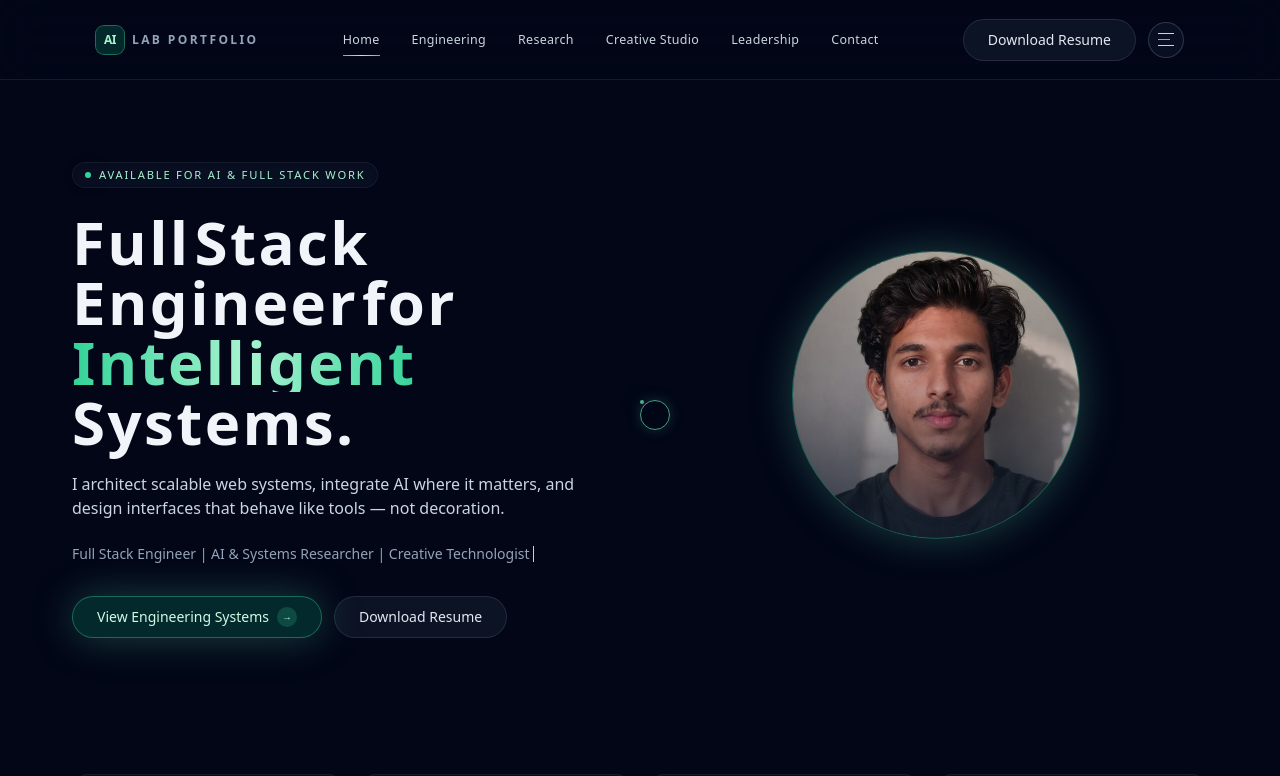
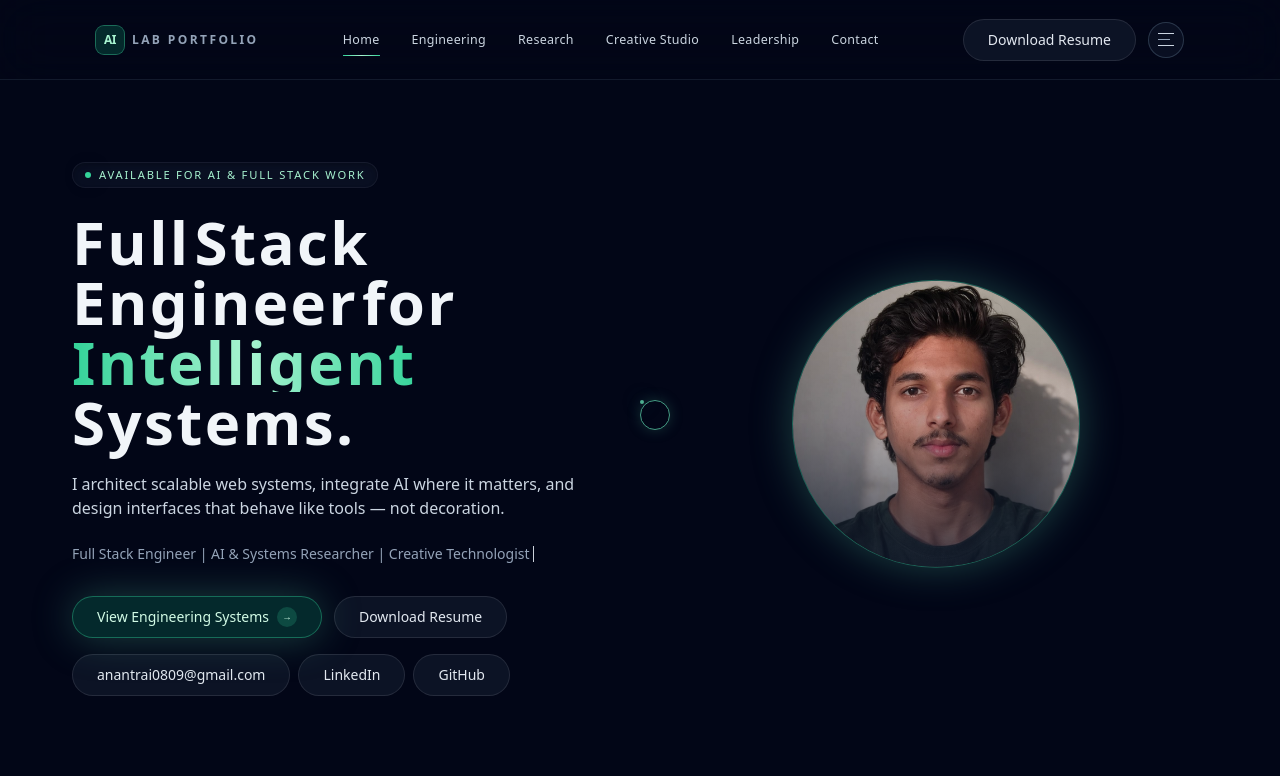
Before and after one commit to Anant-4-code/portfolio_official, a Next.js app: page / in a window 1280 px wide. Shown: the top 776 px of the page. Built offline with nearby package versions, Linux system fonts and the light colour scheme.

Commit message:
feat: add hero shortcuts for email linkedin and github

```diff
--- a/components/sections/home/HeroSection.tsx
+++ b/components/sections/home/HeroSection.tsx
@@ -126,6 +126,47 @@ export function HeroSection() {
             Download Resume
           </motion.a>
         </motion.div>
+
+        <motion.div
+          initial={{ opacity: 0, y: 8 }}
+          animate={{ opacity: 1, y: 0 }}
+          transition={{ duration: 0.35, delay: 0.5 }}
+          className="mt-4 flex flex-wrap gap-2"
+        >
+          <motion.a
+            whileTap={{ scale: 0.96 }}
+            whileHover={{ scale: 1.03 }}
+            href="mailto:anantrai0809@gmail.com"
+            className="btn-muted"
+            data-cursor="link"
+          >
+            anantrai0809@gmail.com
+          </motion.a>
+
+          <motion.a
+            whileTap={{ scale: 0.96 }}
+            whileHover={{ scale: 1.03 }}
+            href="https://www.linkedin.com/feed/"
+            target="_blank"
+            rel="noreferrer"
+            className="btn-muted"
+            data-cursor="link"
+          >
+            LinkedIn
+          </motion.a>
+
+          <motion.a
+            whileTap={{ scale: 0.96 }}
+            whileHover={{ scale: 1.03 }}
+            href="https://github.com/Anant-4-code"
+            target="_blank"
+            rel="noreferrer"
+            className="btn-muted"
+            data-cursor="link"
+          >
+            GitHub
+          </motion.a>
+        </motion.div>
       </div>
 
       {/* RIGHT IMAGE SECTION */}
```
Also changed, not shown: vercel.json (added), 1 other file (tests, documents, lock files or other folders).
